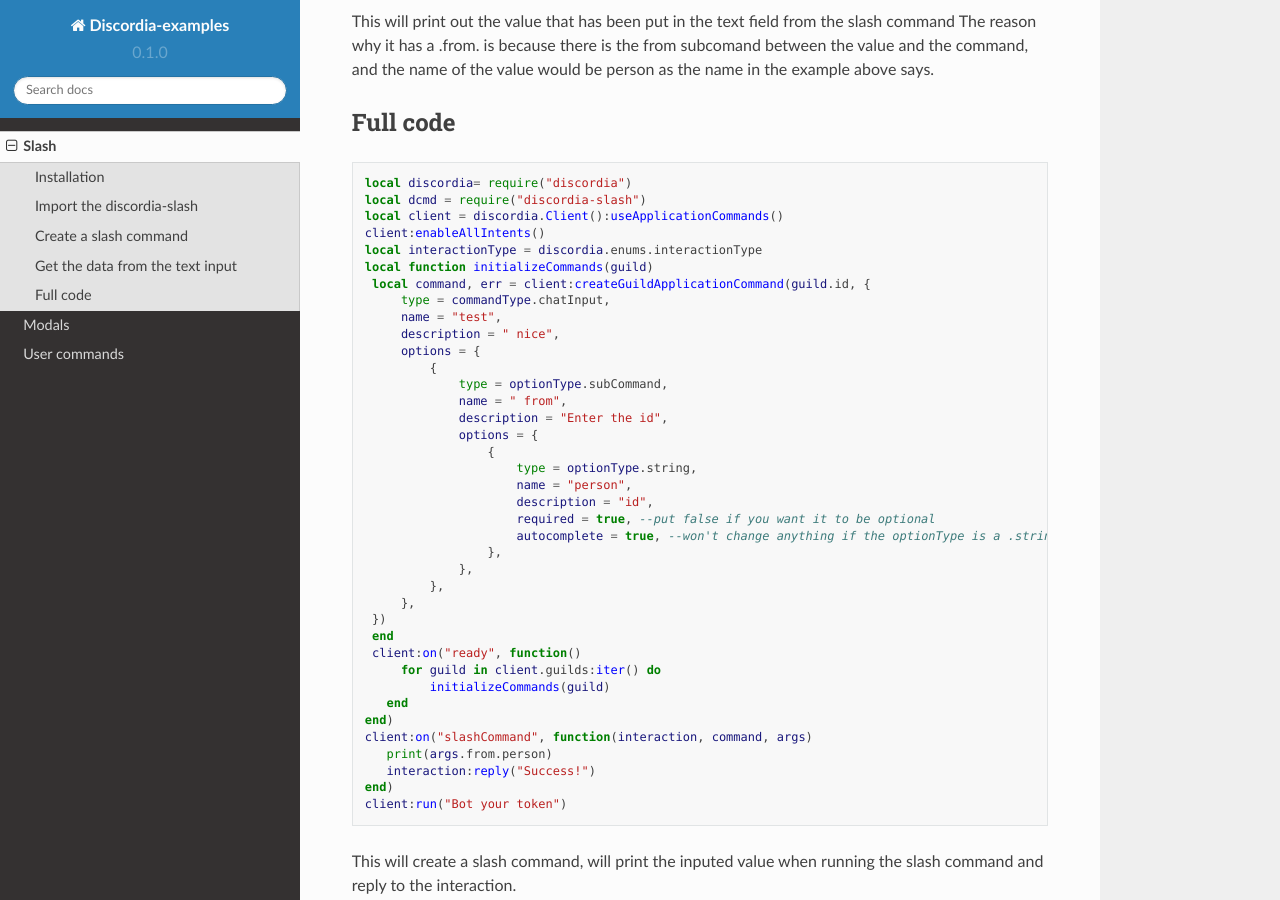
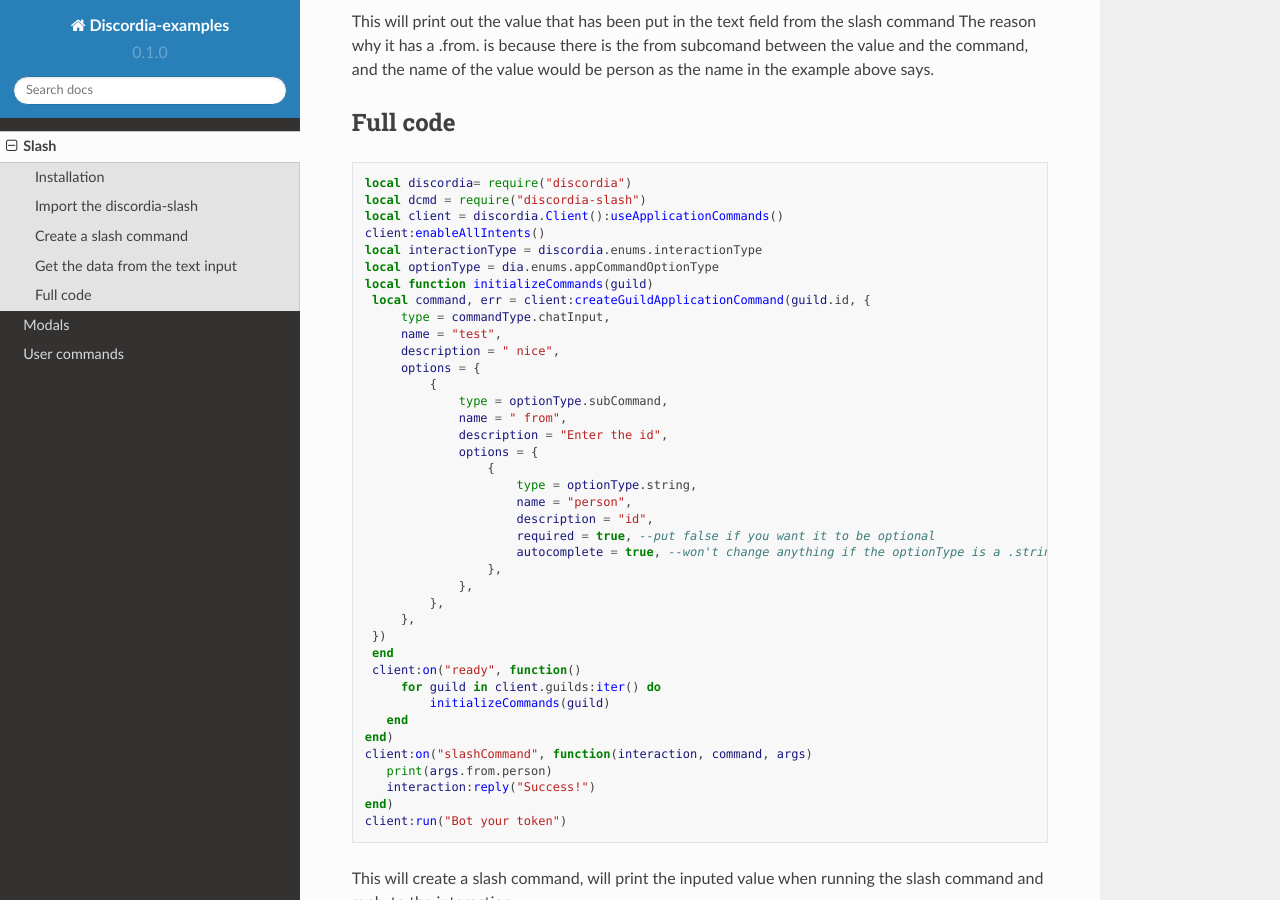
Before and after one commit to justdie386/discordia-examples, a Sphinx documentation site: the page built from docs/source/slash.rst, in a window 1280 px wide and 900 px high, scrolled down 1330 px. Built offline with Sphinx 7.4.7 and the Read the Docs theme 2.0.0, drawn with Linux system fonts in a browser that asks for light colours; pages that are not in the unit, such as notebooks, are missing from menus.

Commit message:
Update slash.rst

```diff
--- a/docs/source/slash.rst
+++ b/docs/source/slash.rst
@@ -76,6 +76,7 @@ Full code
    local client = discordia.Client():useApplicationCommands()
    client:enableAllIntents()
    local interactionType = discordia.enums.interactionType
+   local optionType = dia.enums.appCommandOptionType
    local function initializeCommands(guild)
     local command, err = client:createGuildApplicationCommand(guild.id, {
         type = commandType.chatInput,
```
